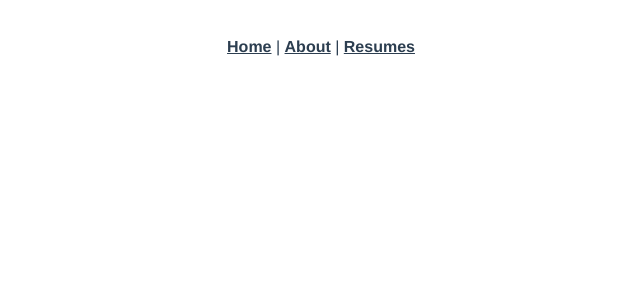
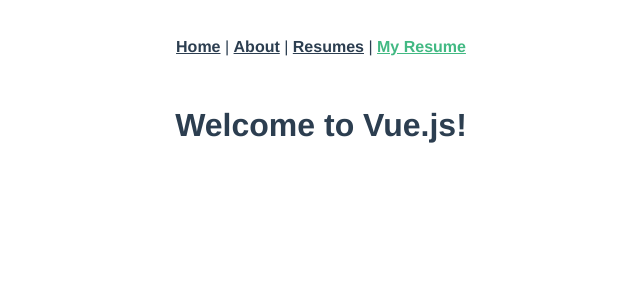
Before and after one commit to Cierrasimms/online-resume, a Vue app: page /my-resume in a window 1280 px wide. Shown: the top 300 px of the page, without its empty margins (319-959 px from the left). Built offline with nearby package versions, Linux system fonts and the light colour scheme.

Commit message:
created ResumeShow.vue

```diff
--- a/src/App.vue
+++ b/src/App.vue
@@ -5,6 +5,8 @@
     <router-link to="/about">About</router-link>
     |
     <router-link to="/resumes">Resumes</router-link>
+    |
+    <router-link to="/my-resume">My Resume</router-link>
   </nav>
   <router-view />
 </template>
--- a/src/router/index.js
+++ b/src/router/index.js
@@ -1,6 +1,7 @@
 import { createRouter, createWebHistory } from "vue-router";
 import HomeView from "../views/HomeView.vue";
 import ResumeIndex from "../views/ResumeIndex.vue";
+import ResumeShow from "../views/ResumeShow.vue";
 
 const routes = [
   {
@@ -21,6 +22,11 @@
     name: "resumes",
     component: ResumeIndex,
   },
+  {
+    path: "/my-resume",
+    name: "my resume",
+    component: ResumeShow,
+  },
 ];
 
 const router = createRouter({
--- a/src/views/ResumeIndex.vue
+++ b/src/views/ResumeIndex.vue
@@ -1,3 +1,12 @@
+<template>
+  <div class="home">
+    <h1>{{ message }}</h1>
+  </div>
+  <div v-for="person in persons" v-bind:key="person.id">
+    <h2>{{ person.name }}</h2>
+  </div>
+</template>
+
 <script>
 import axios from "axios";
 
@@ -5,7 +14,7 @@
   data: function () {
     return {
       message: "Welcome to Vue.js!",
-      people: [],
+      persons: [],
     };
   },
   created: function () {
@@ -15,18 +24,12 @@
     indexResume: function () {
       axios.get("https://swapi.dev/api/people/").then((response) => {
         // console.log(response.data.results);
-        this.people = response.data.results;
-        console.log(this.people);
+        this.persons = response.data.results;
+        console.log(this.persons);
       });
     },
   },
 };
 </script>
 
-<template>
-  <div class="home">
-    <h1>{{ message }}</h1>
-  </div>
-</template>
-
 <style></style>
--- /dev/null
+++ b/src/views/ResumeShow.vue
@@ -0,0 +1,19 @@
+<template>
+  <div class="home">
+    <h1>{{ message }}</h1>
+  </div>
+</template>
+
+<script>
+export default {
+  data: function () {
+    return {
+      message: "Welcome to Vue.js!",
+    };
+  },
+  created: function () {},
+  methods: {},
+};
+</script>
+
+<style></style>
```
